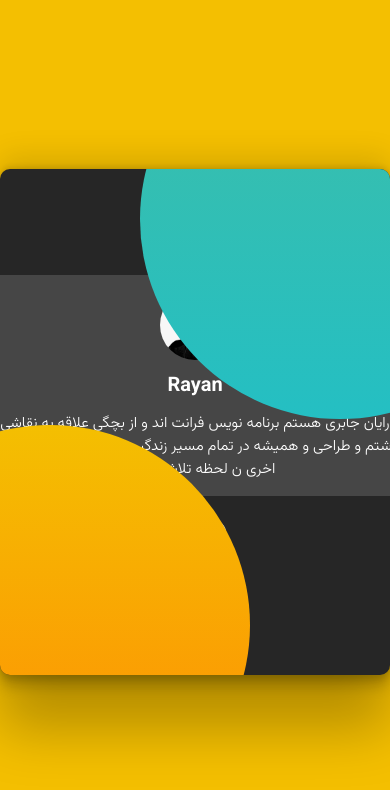
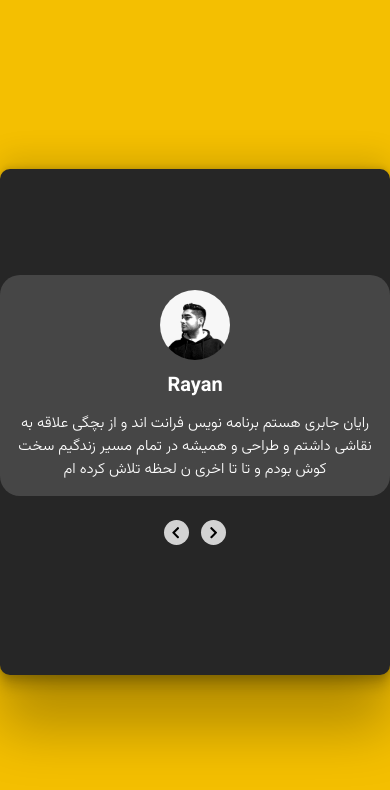
Before and after one commit to randomhex1998/ReactTestimonial, a React (Create React App) app: page / in a window 390 px wide. Shown: the top 790 px of the page. Built offline with nearby package versions, Linux system fonts and the light colour scheme.

Commit message:
add mobile ver

```diff
--- a/src/index.scss
+++ b/src/index.scss
@@ -41,6 +41,7 @@ body{
   background: linear-gradient(to top, #24bfc3 , #3ebea7);
   border-radius: 50%;
   z-index: 1;
+  display: none;
 }
 
 .left-circ{
@@ -52,7 +53,10 @@ body{
   background: linear-gradient(to top, #ff8c04 , #f4bf01);
   border-radius: 50%;
   z-index: 1;
+  display: none;
 }
+
+
 
 .box{
   background-color: rgba(255, 255, 255, 0.150);
@@ -107,3 +111,22 @@ body{
   align-items: center;
   cursor: pointer;
 }
+
+@media screen and (min-width: 795.5px) {
+
+  .left-circ{
+    display: block;
+
+  }
+  .right-circ{
+    display: block;
+
+  }
+}
+
+@media screen and (max-width: 695.5px) {
+
+  .box {
+    width: 100%;
+  }
+}
```
